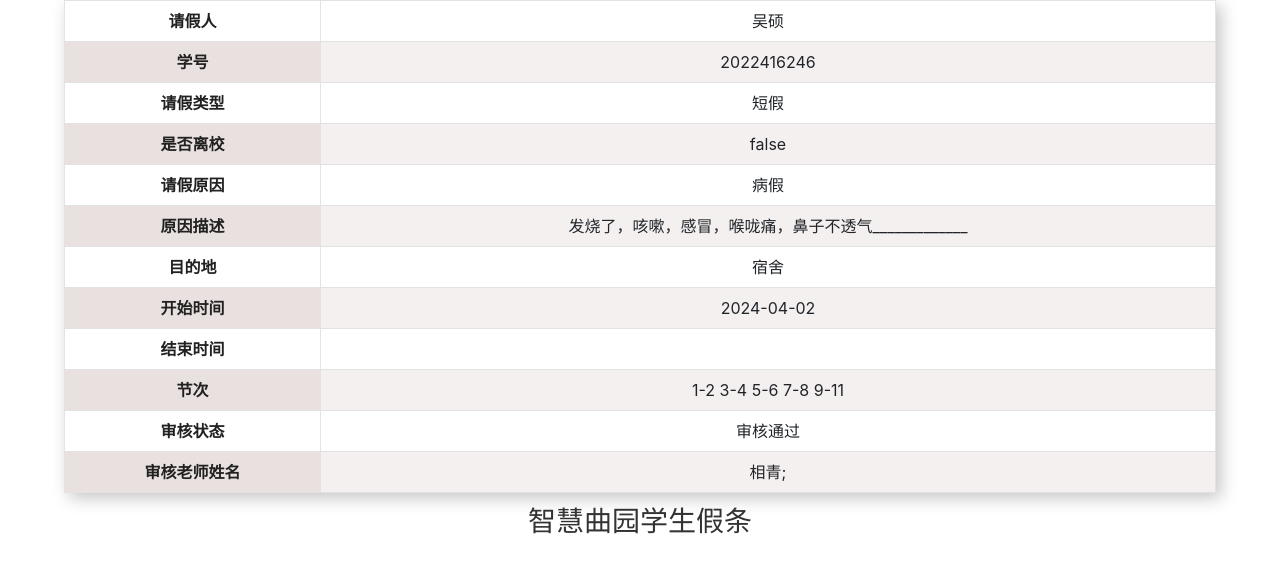
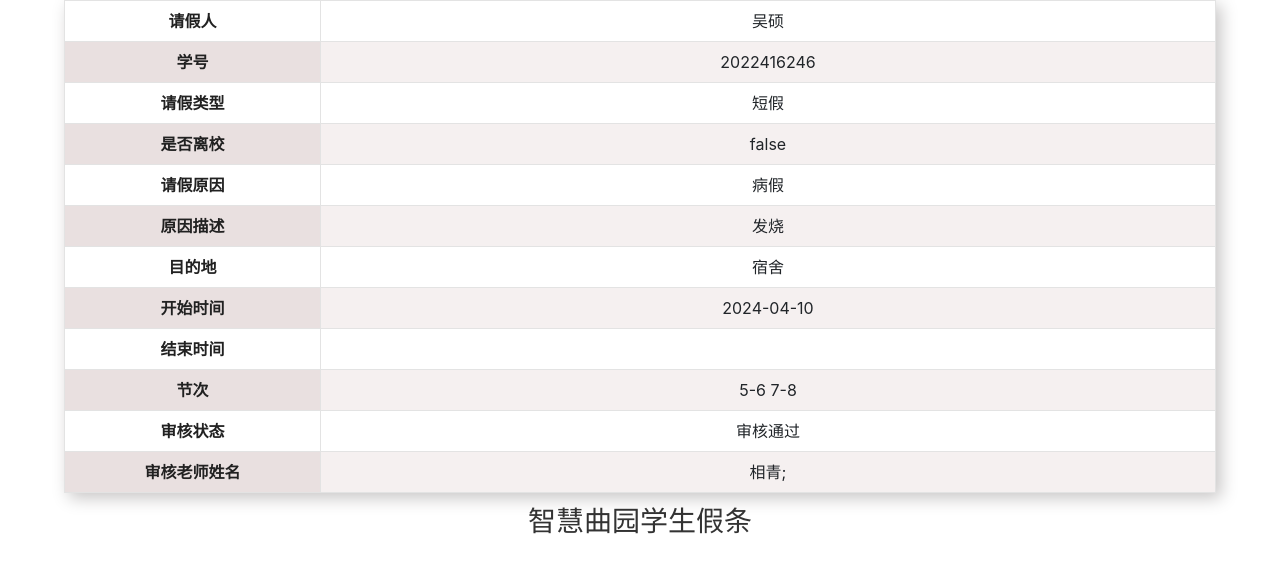
Before and after one commit to W1ndys/QFNU-out-class, a plain HTML site: page index.html in a window 1280 px wide. Drawn offline with nearby package versions, Linux system fonts and the light colour scheme.

Commit message:
Update index.html

```diff
--- a/index.html
+++ b/index.html
@@ -103,7 +103,7 @@
     </tr>
     <tr>
         <th>原因描述</th>
-        <td>发烧了，咳嗽，感冒，喉咙痛，鼻子不透气_____________</td>
+        <td>发烧</td>
     </tr>
     <tr>
         <th>目的地</th>
@@ -111,7 +111,7 @@
     </tr>
     <tr>
         <th>开始时间</th>
-        <td>2024-04-02</td>
+        <td>2024-04-10</td>
     </tr>
     <tr>
         <th>结束时间</th>
@@ -119,7 +119,7 @@
     </tr>
     <tr>
         <th>节次</th>
-        <td>1-2 3-4 5-6 7-8 9-11</td>
+        <td>5-6 7-8</td>
     </tr>
     <tr>
         <th>审核状态</th>
```
